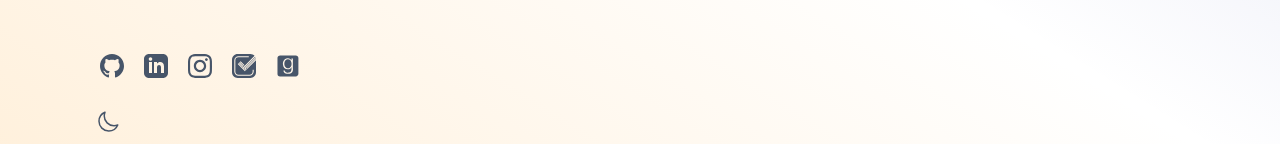
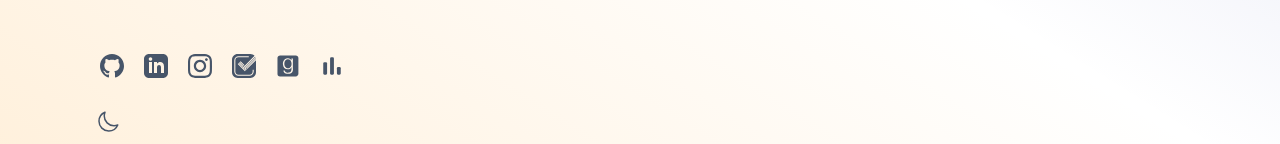
Before and after one commit to danielmnv/danielmnv, a Next.js app: page / in a window 1280 px wide. Shown: the part 606-750 px from the top of the page. Built offline with nearby package versions, Linux system fonts and the light colour scheme; no server answers; the database is empty.

Commit message:
Added stats.fm icon and link

```diff
--- a/src/components/SocialLinks/SocialLinks.tsx
+++ b/src/components/SocialLinks/SocialLinks.tsx
@@ -3,6 +3,7 @@ import { GithubIcon } from '@/components/icons/GithubIcon';
 import { InstagramIcon } from '@/components/icons/Instagram';
 import { LinkedInIcon } from '@/components/icons/LinkedInIcon';
 import { TraktTvIcon } from '@/components/icons/TraktTvIcon';
+import { StatsFM } from '../icons/StatsFM';
 
 interface SocialLink {
   name: string;
@@ -36,6 +37,11 @@ const socialLinks: SocialLink[] = [
     url: 'https://goodreads.com/user/show/178085456-daniel-molina',
     icon: <GoodreadsIcon className="social-icon" />,
   },
+  {
+    name: 'StatsFM',
+    url: 'https://stats.fm/danielmnv',
+    icon: <StatsFM className="social-icon" />,
+  },
 ];
 
 export function SocialLinks() {
--- /dev/null
+++ b/src/components/icons/StatsFM.tsx
@@ -0,0 +1,45 @@
+import classNames from 'classnames';
+
+export function StatsFM({ className }: { className?: string }) {
+  return (
+    <svg
+      xmlns="http://www.w3.org/2000/svg"
+      width="48"
+      height="48"
+      viewBox="0 0 48 48"
+      className={classNames(className)}
+      aria-hidden="true"
+    >
+      <rect
+        width="7.68"
+        height="34.586"
+        x="20.16"
+        y="6.707"
+        strokeLinecap="round"
+        strokeLinejoin="round"
+        rx="2.327"
+        strokeWidth="1"
+      />
+      <rect
+        width="7.68"
+        height="15.244"
+        x="33.821"
+        y="26.049"
+        strokeLinecap="round"
+        strokeLinejoin="round"
+        rx="2.327"
+        strokeWidth="1"
+      />
+      <rect
+        width="7.68"
+        height="24.721"
+        x="6.5"
+        y="16.572"
+        strokeLinecap="round"
+        strokeLinejoin="round"
+        rx="2.327"
+        strokeWidth="1"
+      />
+    </svg>
+  );
+}
```
